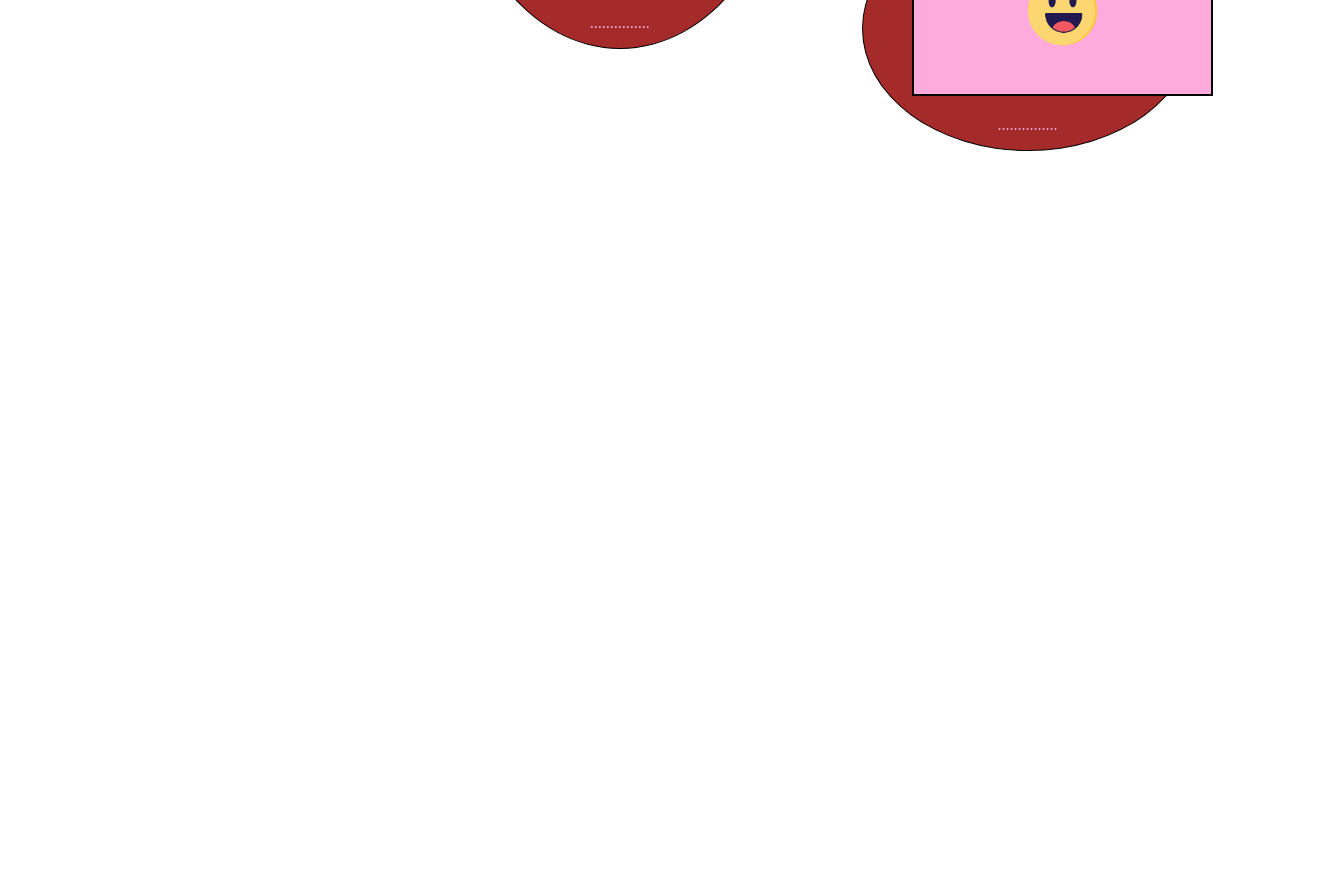
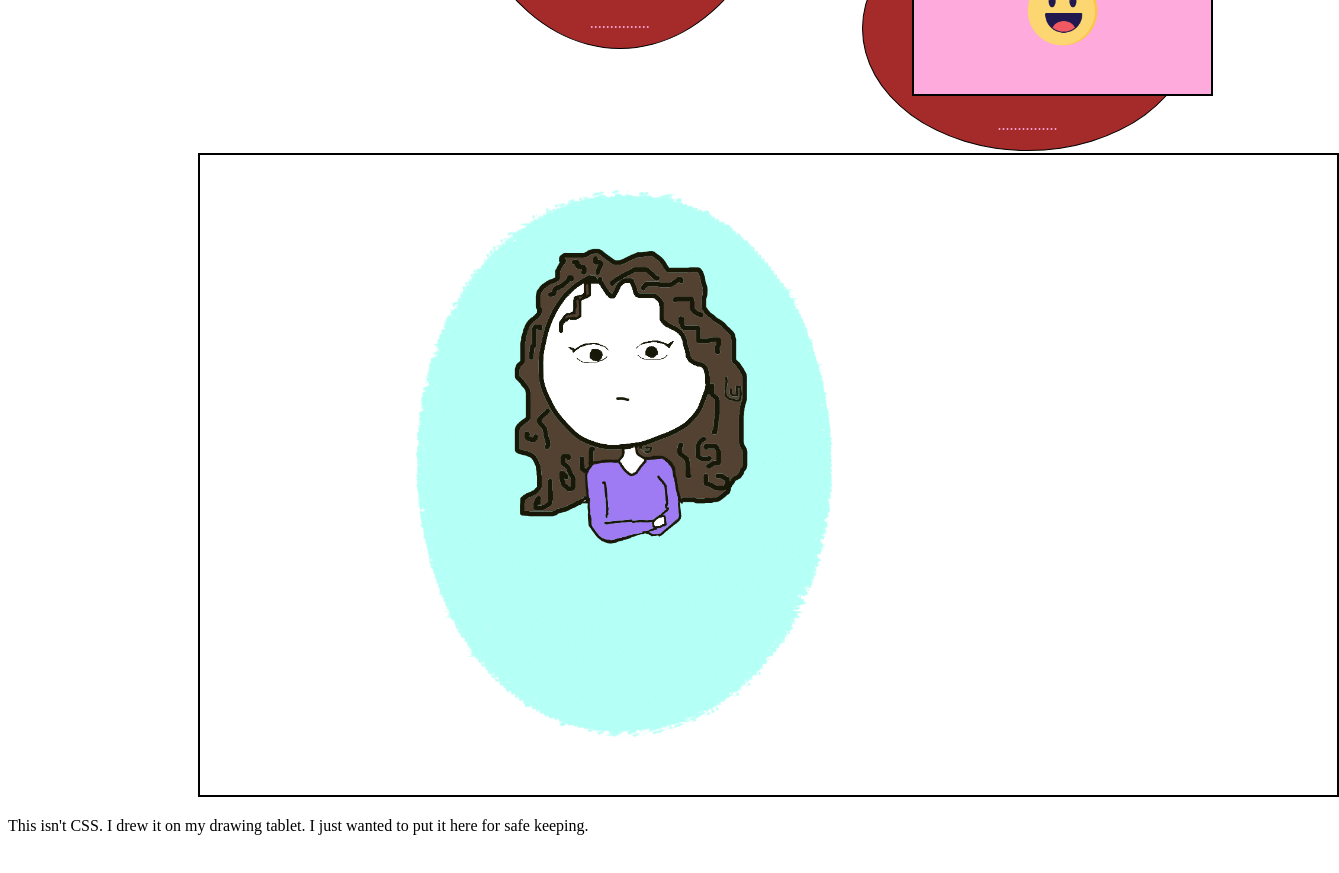
Before and after one commit to teiResa/Pure-CSS-Illistrations-Lessons, a plain HTML site: page index.html in a window 1280 px wide. Shown: the part 579-1452 px from the top of the page, 1339 px wide, since content can reach past the window. Before the commit the page ends 800 px from the top, so only its background shows below. Drawn offline with Linux system fonts and the light colour scheme.

Commit message:
Update index.html

```diff
--- a/index.html
+++ b/index.html
@@ -43,6 +43,9 @@
         <p>...............</p>
       </div>
 
+    <div class="animation"  id="animation-1">
+        <img src="img/5 this time.. too fast.gif" alt="hello world animation">
+        <p> This isn't CSS. I drew it on my drawing tablet. I just wanted to put it here for safe keeping. </p>
     </div>
 
     <p>&nbsp;</p>
```
